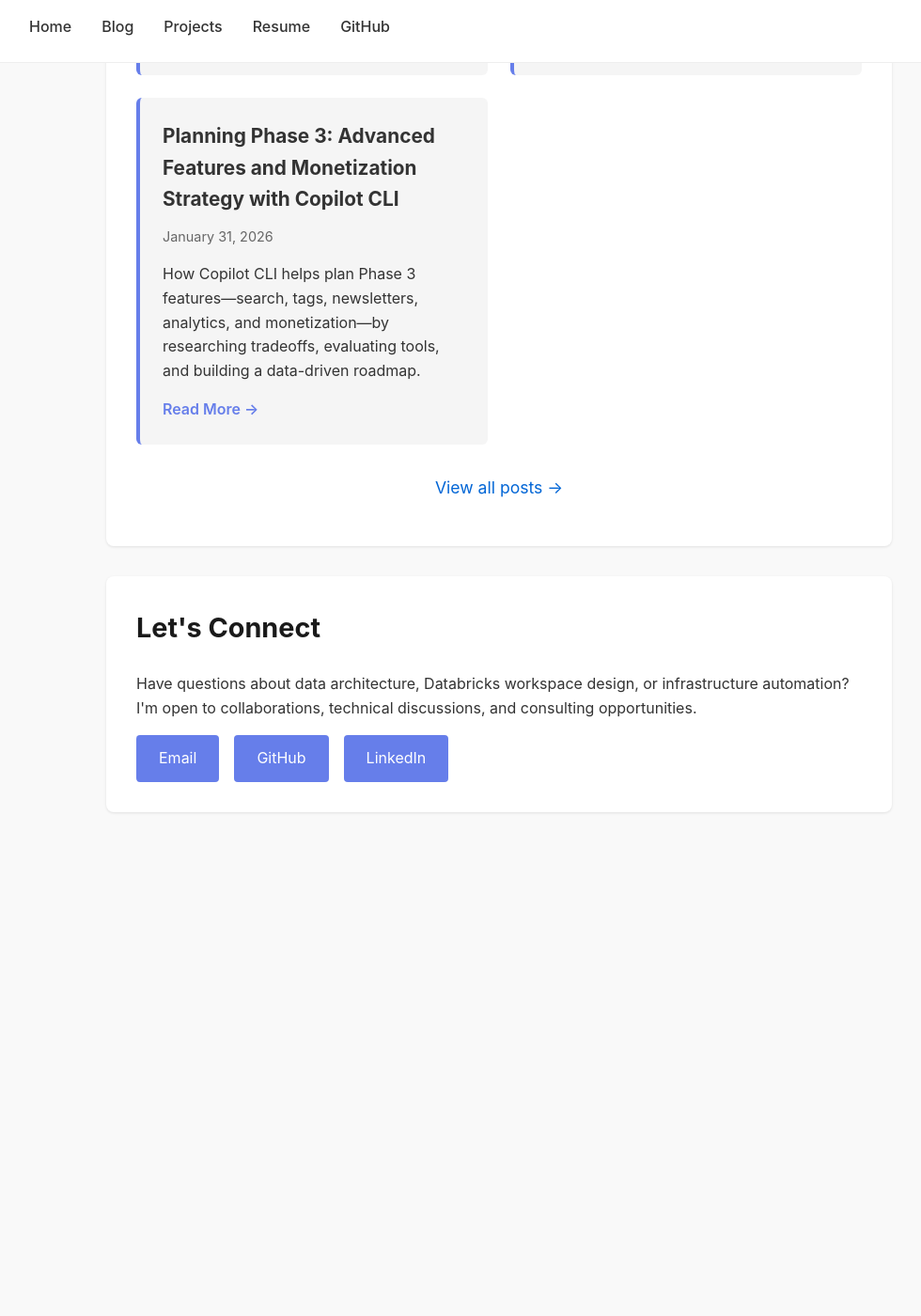
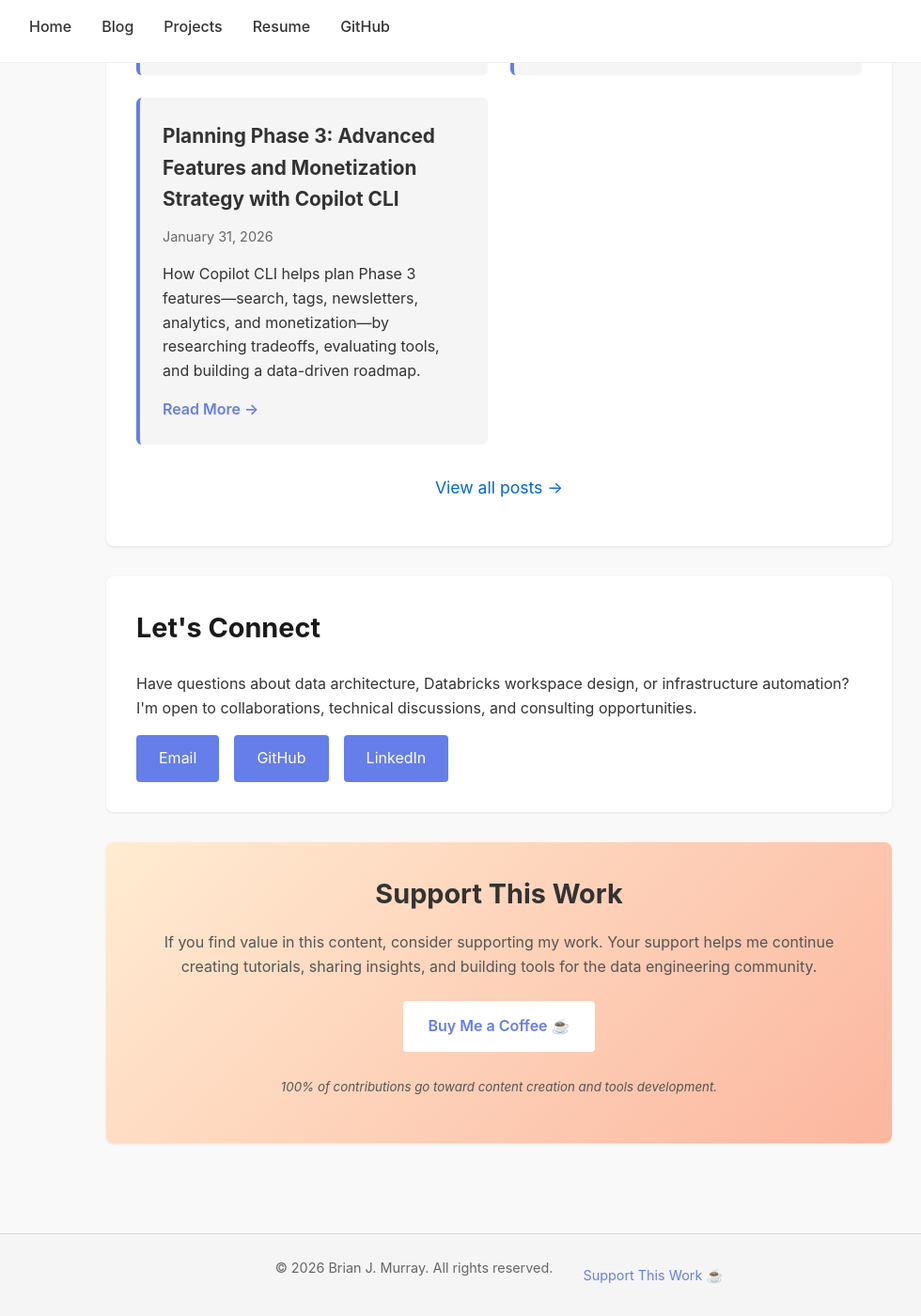
Before and after one commit to brianjmurray/cfktech-resume, a Jekyll site: the page built from index.md, in a window 1280 px wide and 1400 px high, scrolled down 1778 px. Shown: the whole window at 94% size, without its empty margins (109-1089 px from the left). Built offline with Jekyll 4.4.1, drawn with Linux system fonts in a browser that asks for light colours; before the commit the page ends 2706 px from its top, so only the background shows below that.

Commit message:
Add Buy Me a Coffee donation option - fixes #32
## What's New

### 1. Homepage Donation Section
- Added 'Support This Work' section after contact CTA
- Includes call-to-action button to buymeacoffee.com/cfktech
- Gradient background (orange/coral) to make it stand out
- Responsive design for all screen sizes

### 2. Blog Post Donation Footer
- Added footer to all blog posts
- Appears after post content
- Includes donation button + supporting message
- Professional styling that complements post content

### 3. Site Footer with Donation Link
- Added site-wide footer with copyright
- 'Support This Work' link in footer (accessible from all pages)
- Subtle styling that doesn't distract from content

### 4. CSS Styling
- Added  section styling (gradient background)
- Added  footer styling
- Added  styling with proper spacing
- All responsive and accessible

## User Benefits

- Clear, non-intrusive donation option
- Accessible from homepage, blog posts, and site footer
- Gentle messaging that respects reader autonomy
- Optional support model aligns with project philosophy

Fixes #32

```diff
--- a/_layouts/default.html
+++ b/_layouts/default.html
@@ -377,6 +377,76 @@
         transform: translateY(-2px);
       }
 
+      /* Donation Section */
+      .donation {
+        background: linear-gradient(135deg, #ffecd2 0%, #fcb69f 100%);
+        border-radius: 8px;
+        padding: 2rem;
+        margin: 2rem 0;
+        text-align: center;
+      }
+
+      .donation h2 {
+        margin-bottom: 1rem;
+        color: #333;
+      }
+
+      .donation p {
+        margin-bottom: 1rem;
+        color: #555;
+      }
+
+      .donation-cta {
+        margin: 1.5rem 0;
+      }
+
+      .donation-note {
+        color: #666;
+        font-style: italic;
+      }
+
+      /* Post Donation Footer */
+      .post-donation {
+        margin-top: 2rem;
+        padding-top: 1rem;
+        border-top: 2px solid #e0e0e0;
+      }
+
+      .post-donation p {
+        margin-bottom: 0.5rem;
+        color: #666;
+      }
+
+      /* Site Footer */
+      .site-footer {
+        background: #f5f5f5;
+        border-top: 1px solid #ddd;
+        margin-top: 2rem;
+        padding: 1.5rem;
+        text-align: center;
+        font-size: 0.9rem;
+        color: #666;
+      }
+
+      .footer-content {
+        display: flex;
+        justify-content: center;
+        align-items: center;
+        gap: 2rem;
+        flex-wrap: wrap;
+      }
+
+      .footer-link {
+        color: #667eea;
+        text-decoration: none;
+        transition: all 0.3s;
+      }
+
+      .footer-link:hover {
+        color: #764ba2;
+        text-decoration: underline;
+      }
+
       /* Responsive */
       @media (max-width: 768px) {
         .hero h1 {
@@ -424,5 +494,11 @@
       </ul>
     </nav>
     <main>{{ content }}</main>
+    <footer class="site-footer">
+      <div class="footer-content">
+        <p>&copy; 2026 Brian J. Murray. All rights reserved.</p>
+        <a href="https://buymeacoffee.com/cfktech" class="footer-link" target="_blank" rel="noopener noreferrer">Support This Work ☕</a>
+      </div>
+    </footer>
   </body>
 </html>
--- a/index.md
+++ b/index.md
@@ -60,3 +60,14 @@ title: "Brian J. Murray - Resume"
     <a href="https://www.linkedin.com/in/brianjmurray/" class="contact-link">LinkedIn</a>
   </div>
 </section>
+
+<section class="donation">
+  <h2>Support This Work</h2>
+  <p>If you find value in this content, consider supporting my work. Your support helps me continue creating tutorials, sharing insights, and building tools for the data engineering community.</p>
+
+  <div class="donation-cta">
+    <a href="https://buymeacoffee.com/cfktech" class="btn btn-primary" target="_blank" rel="noopener noreferrer">Buy Me a Coffee ☕</a>
+  </div>
+
+  <p class="donation-note"><small>100% of contributions go toward content creation and tools development.</small></p>
+</section>
```
Also changed, not shown: _layouts/post.html (+7 -0 lines).
